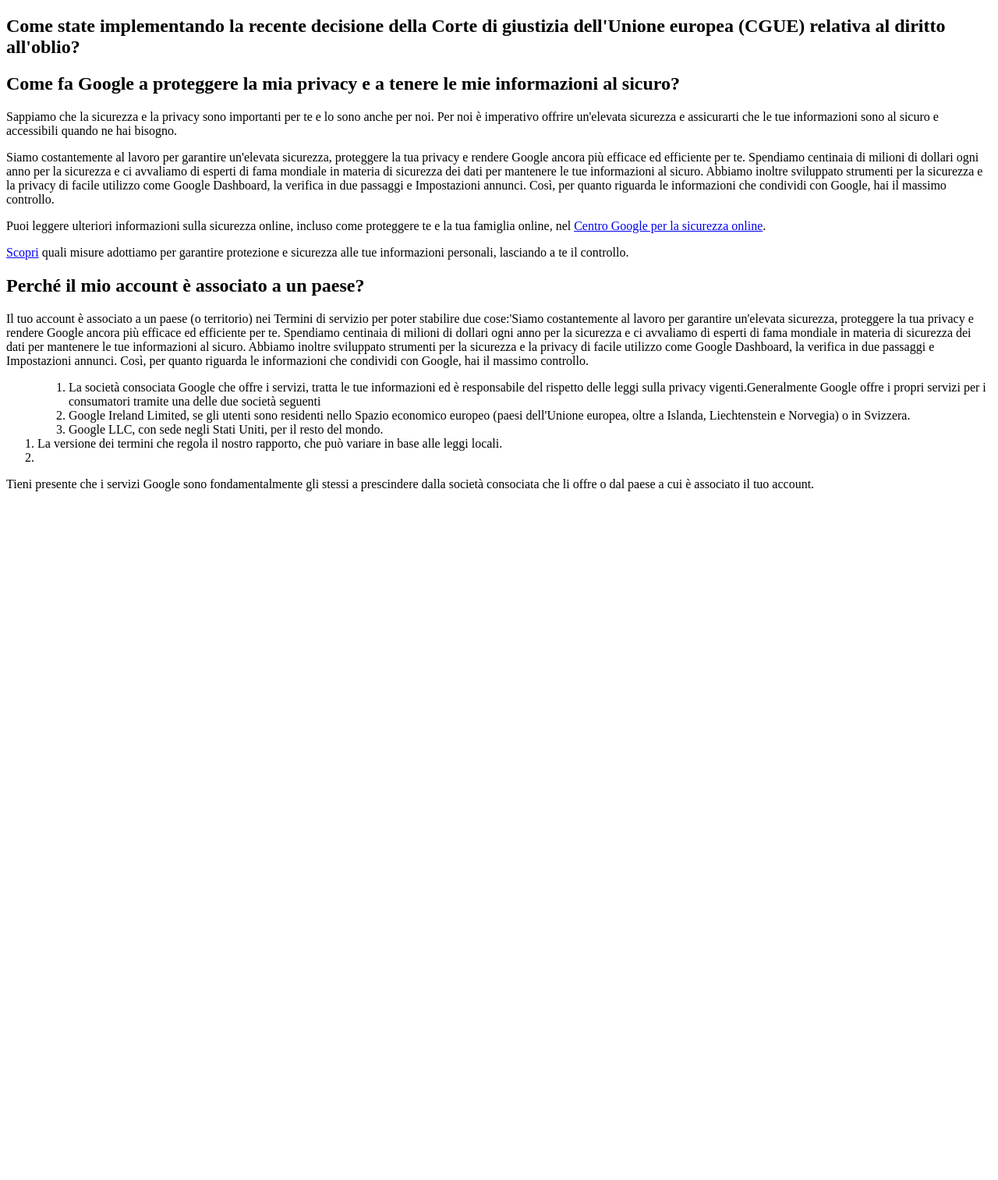
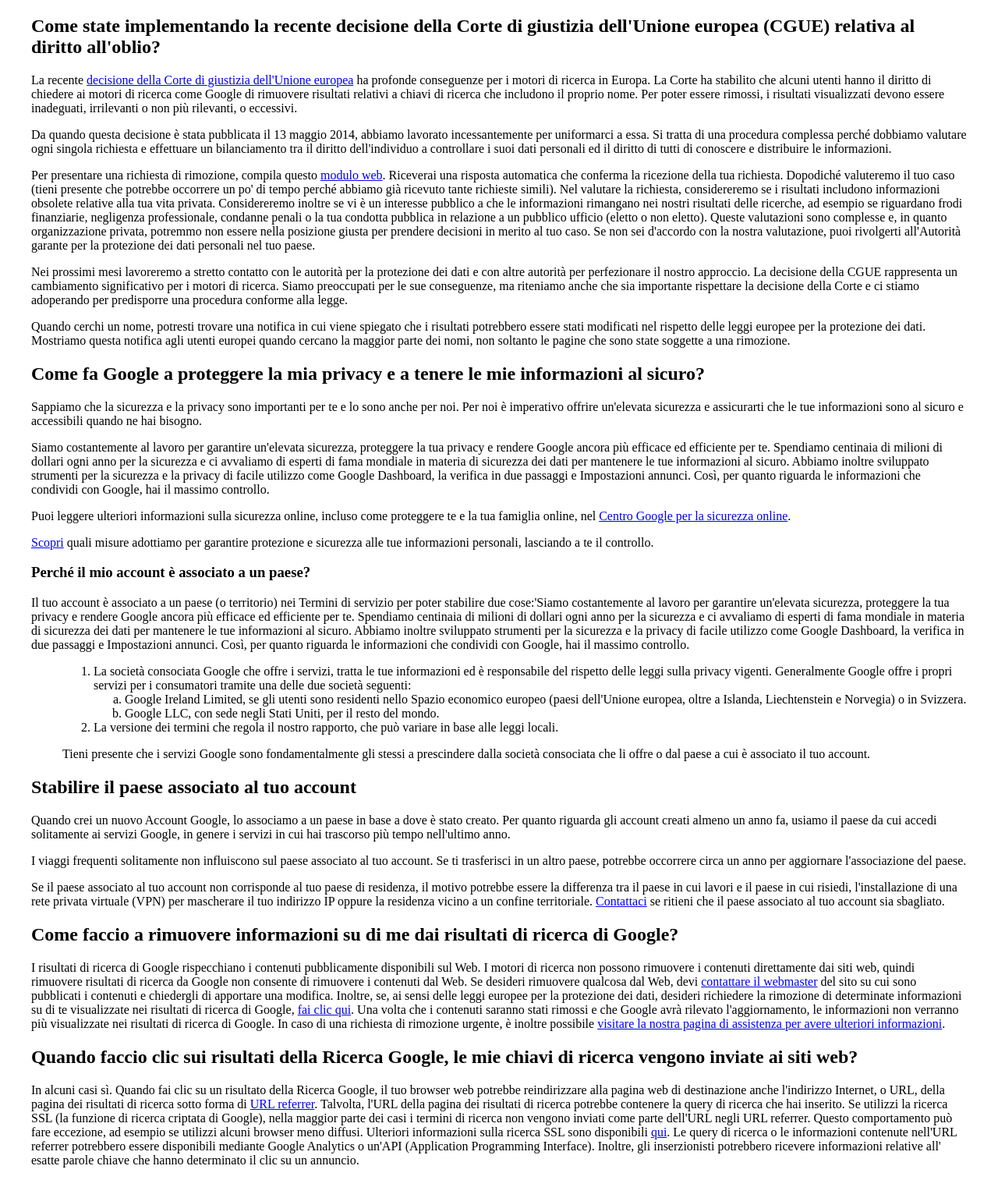
Before and after one commit to Alessandro2014/php-google-faq, a PHP site: page / in a window 1280 px wide. Shown: the whole page at 78% size. Before the commit the page ends 630 px from the top, so only its background shows below. Run offline with PHP 8.4, Linux system fonts and the light colour scheme; data that the repository does not hold is empty.

Commit message:
conclusione stampa + container

```diff
--- /dev/null
+++ b/css/style.css
@@ -0,0 +1,5 @@
+
+.container {
+    max-width: 1200px;
+    margin: 0 auto;
+}
--- a/index.php
+++ b/index.php
@@ -3,8 +3,8 @@
     $questions = [
         // SEZIONE 1
         [
-            "title" => "Come state implementando la recente decisione della Corte di giustizia dell'Unione europea (CGUE) relativa al diritto all'oblio?",
-            "text " =>
+            "title" => "<h2>Come state implementando la recente decisione della Corte di giustizia dell'Unione europea (CGUE) relativa al diritto all'oblio?</h2>",
+            "text" =>
             "<p>La recente <a href='http://curia.europa.eu/juris/document/document.jsf?text=&amp;docid=152065&amp;amppageIndex=0&amp;doclang=it&amp;mode=lst&amp;dir=&amp;occ=first&amp;part=1&amp;cid=276332'>decisione della Corte di giustizia dell'Unione europea</a> ha profonde conseguenze per i motori di ricerca in Europa. La Corte ha stabilito che alcuni utenti hanno il diritto di chiedere ai motori di ricerca come Google di rimuovere risultati relativi a chiavi di ricerca che includono il proprio nome. Per poter essere rimossi, i risultati visualizzati devono essere inadeguati, irrilevanti o non più rilevanti, o eccessivi.</p>
             <p>Da quando questa decisione è stata pubblicata il 13 maggio 2014, abbiamo lavorato incessantemente per uniformarci a essa. Si tratta di una procedura complessa perché dobbiamo valutare ogni singola richiesta e effettuare un bilanciamento tra il diritto dell'individuo a controllare i suoi dati personali ed il diritto di tutti di conoscere e distribuire le informazioni.</p>
             <p>Per presentare una richiesta di rimozione, compila questo <a href='https://support.google.com/legal/contact/lr_eudpa?product=websearch&amp;hl=it'>modulo web</a>. Riceverai una risposta automatica che conferma la ricezione della tua richiesta. Dopodiché valuteremo il tuo caso (tieni presente che potrebbe occorrere un po' di tempo perché abbiamo già ricevuto tante richieste simili). Nel valutare la richiesta, considereremo se i risultati includono informazioni obsolete relative alla tua vita privata. Considereremo inoltre se vi è un interesse pubblico a che le informazioni rimangano nei nostri risultati delle ricerche, ad esempio se riguardano frodi finanziarie, negligenza professionale, condanne penali o la tua condotta pubblica in relazione a un pubblico ufficio (eletto o non eletto). Queste valutazioni sono complesse e, in quanto organizzazione privata, potremmo non essere nella posizione giusta per prendere decisioni in merito al tuo caso. Se non sei d'accordo con la nostra valutazione, puoi rivolgerti all'Autorità garante per la protezione dei dati personali nel tuo paese.</p>
@@ -13,45 +13,44 @@
         ],
         // SEZIONE 2
         [
-            "title" => "Come fa Google a proteggere la mia privacy e a tenere le mie informazioni al sicuro?",
+            "title" => "<h2>Come fa Google a proteggere la mia privacy e a tenere le mie informazioni al sicuro?</h2>",
             "text" =>
             "<p>Sappiamo che la sicurezza e la privacy sono importanti per te e lo sono anche per noi. Per noi è imperativo offrire un'elevata sicurezza e assicurarti che le tue informazioni sono al sicuro e accessibili quando ne hai bisogno.</p>
             <p>Siamo costantemente al lavoro per garantire un'elevata sicurezza, proteggere la tua privacy e rendere Google ancora più efficace ed efficiente per te. Spendiamo centinaia di milioni di dollari ogni anno per la sicurezza e ci avvaliamo di esperti di fama mondiale in materia di sicurezza dei dati per mantenere le tue informazioni al sicuro. Abbiamo inoltre sviluppato strumenti per la sicurezza e la privacy di facile utilizzo come Google Dashboard, la verifica in due passaggi e Impostazioni annunci. Così, per quanto riguarda le informazioni che condividi con Google, hai il massimo controllo.</p>
             <p>Puoi leggere ulteriori informazioni sulla sicurezza online, incluso come proteggere te e la tua famiglia online, nel <a href='https://www.google.com/safetycenter/'>Centro Google per la sicurezza online</a>.</p>
             <p><a href='https://privacy.google.com'>Scopri</a> quali misure adottiamo per garantire protezione e sicurezza alle tue informazioni personali, lasciando a te il controllo.</p>",
         ],
-        // SOTTOSEZIONE 1
+        // SEZIONE 3
         [
-            "title" => "Perché il mio account è associato a un paese?",
+            "title" => "<h3>Perché il mio account è associato a un paese?</h3>",
             "text" =>
             "<p>Il tuo account è associato a un paese (o territorio) nei Termini di servizio per poter stabilire due cose:'Siamo costantemente al lavoro per garantire un'elevata sicurezza, proteggere la tua privacy e rendere Google ancora più efficace ed efficiente per te. Spendiamo centinaia di milioni di dollari ogni anno per la sicurezza e ci avvaliamo di esperti di fama mondiale in materia di sicurezza dei dati per mantenere le tue informazioni al sicuro. Abbiamo inoltre sviluppato strumenti per la sicurezza e la privacy di facile utilizzo come Google Dashboard, la verifica in due passaggi e Impostazioni annunci. Così, per quanto riguarda le informazioni che condividi con Google, hai il massimo controllo.</p>
                 <ol>
-                <ol><li>La società consociata Google che offre i servizi, tratta le tue informazioni ed è responsabile del rispetto delle leggi sulla privacy vigenti.Generalmente Google offre i propri servizi per i consumatori tramite una delle due società seguenti</li>
-                <li>Google Ireland Limited, se gli utenti sono residenti nello Spazio economico europeo (paesi dell'Unione europea, oltre a Islanda, Liechtenstein e Norvegia) o in Svizzera.</li>
-                    <li>Google LLC, con sede negli Stati Uniti, per il resto del mondo.</li></ol>
-                  <li>La versione dei termini che regola il nostro rapporto, che può variare in base alle leggi locali.<li></ol>
-                  <p>Tieni presente che i servizi Google sono fondamentalmente gli stessi a prescindere dalla società consociata che li offre o dal paese a cui è associato il tuo account.</p>",
+                <ol><li class='smANld'>La società consociata Google che offre i servizi, tratta le tue informazioni ed è responsabile del rispetto delle leggi sulla privacy vigenti. Generalmente Google offre i propri servizi per i consumatori tramite una delle due società seguenti:<ol type='a'>
+                <li>Google Ireland Limited, se gli utenti sono residenti nello Spazio economico europeo (paesi dell'Unione europea, oltre a Islanda, Liechtenstein e Norvegia) o in Svizzera.</li><li>Google LLC, con sede negli Stati Uniti, per il resto del mondo.</li></ol></li>
+                <li>La versione dei termini che regola il nostro rapporto, che può variare in base alle leggi locali.</li></ol>
+                <p>Tieni presente che i servizi Google sono fondamentalmente gli stessi a prescindere dalla società consociata che li offre o dal paese a cui è associato il tuo account.</p>",
         ],
-        //     // SOTTOSEZIONE 2
-        //     "Stabilire il paese associato al tuo account" => [
-        //         [
-        //             "Quando crei un nuovo Account Google, lo associamo a un paese in base a dove è stato creato. Per quanto riguarda gli account creati almeno un anno fa, usiamo il paese da cui accedi solitamente ai servizi Google, in genere i servizi in cui hai trascorso più tempo nell'ultimo anno.",
-        //             "I viaggi frequenti solitamente non influiscono sul paese associato al tuo account. Se ti trasferisci in un altro paese, potrebbe occorrere circa un anno per aggiornare l'associazione del paese.",
-        //             "Se il paese associato al tuo account non corrisponde al tuo paese di residenza, il motivo potrebbe essere la differenza tra il paese in cui lavori e il paese in cui risiedi, l'installazione di una rete privata virtuale (VPN) per mascherare il tuo indirizzo IP oppure la residenza vicino a un confine territoriale. <a href='country-association-contact-us' class='N6CPUe' target='_blank'>Contattaci</a> se ritieni che il paese associato al tuo account sia sbagliato.",
-        //         ]
-        //   ],
-        // ],
-        //     "Come faccio a rimuovere informazioni su di me dai risultati di ricerca di Google?" => [
-        //         [
-        //             "I risultati di ricerca di Google rispecchiano i contenuti pubblicamente disponibili sul Web. I motori di ricerca non possono rimuovere i contenuti direttamente dai siti web, quindi rimuovere risultati di ricerca da Google non consente di rimuovere i contenuti dal Web. Se desideri rimuovere qualcosa dal Web, devi <a href='https://support.google.com/websearch/answer/9109?hl=it'>contattare il webmaster</a> del sito su cui sono pubblicati i contenuti e chiedergli di apportare una modifica. Inoltre, se, ai sensi delle leggi europee per la protezione dei dati, desideri richiedere la rimozione di determinate informazioni su di te visualizzate nei risultati di ricerca di Google, <a href='https://support.google.com/legal/contact/lr_eudpa?product=websearch&amp;hl=it'>fai clic qui</a>. Una volta che i contenuti saranno stati rimossi e che Google avrà rilevato l'aggiornamento, le informazioni non verranno più visualizzate nei risultati di ricerca di Google. In caso di una richiesta di rimozione urgente, è inoltre possibile <a href='https://support.google.com/websearch/troubleshooter/3111061?hl=it'>visitare la nostra pagina di assistenza per avere ulteriori informazioni</a>.",
-        //             "",
-        //         ],
-        //     ],
-        //     "Quando faccio clic sui risultati della Ricerca Google, le mie chiavi di ricerca vengono inviate ai siti web?" => [
-        //         [
-        //             "In alcuni casi sì. Quando fai clic su un risultato della Ricerca Google, il tuo browser web potrebbe reindirizzare alla pagina web di destinazione anche l'indirizzo Internet, o URL, della pagina dei risultati di ricerca sotto forma di <a href='privacy/key-terms#toc-terms-http'>URL referrer</a>. Talvolta, l'URL della pagina dei risultati di ricerca potrebbe contenere la query di ricerca che hai inserito. Se utilizzi la ricerca SSL (la funzione di ricerca criptata di Google), nella maggior parte dei casi i termini di ricerca non vengono inviati come parte dell'URL negli URL referrer. Questo comportamento può fare eccezione, ad esempio se utilizzi alcuni browser meno diffusi. Ulteriori informazioni sulla ricerca SSL sono disponibili <a href='https://support.google.com/websearch/answer/173733'>qui</a>. Le query di ricerca o le informazioni contenute nell'URL referrer potrebbero essere disponibili mediante Google Analytics o un'API (Application Programming Interface). Inoltre, gli inserzionisti potrebbero ricevere informazioni relative all' esatte parole chiave che hanno determinato il clic su un annuncio.",
-        //         ],
-        //     ],
+        // SEZIONE 4
+        [
+            "title" => "<h2>Stabilire il paese associato al tuo account</h2>",
+            "text" =>
+            "<p>Quando crei un nuovo Account Google, lo associamo a un paese in base a dove è stato creato. Per quanto riguarda gli account creati almeno un anno fa, usiamo il paese da cui accedi solitamente ai servizi Google, in genere i servizi in cui hai trascorso più tempo nell'ultimo anno.</p>
+            <p>I viaggi frequenti solitamente non influiscono sul paese associato al tuo account. Se ti trasferisci in un altro paese, potrebbe occorrere circa un anno per aggiornare l'associazione del paese.</p>
+            <p>Se il paese associato al tuo account non corrisponde al tuo paese di residenza, il motivo potrebbe essere la differenza tra il paese in cui lavori e il paese in cui risiedi, l'installazione di una rete privata virtuale (VPN) per mascherare il tuo indirizzo IP oppure la residenza vicino a un confine territoriale. <a href='country-association-contact-us'>Contattaci</a> se ritieni che il paese associato al tuo account sia sbagliato.</p>",
+        ],
+        //SEZIONE 5
+        [
+            "title" => "<h2>Come faccio a rimuovere informazioni su di me dai risultati di ricerca di Google?</h2>",
+            "text" =>
+            "<p>I risultati di ricerca di Google rispecchiano i contenuti pubblicamente disponibili sul Web. I motori di ricerca non possono rimuovere i contenuti direttamente dai siti web, quindi rimuovere risultati di ricerca da Google non consente di rimuovere i contenuti dal Web. Se desideri rimuovere qualcosa dal Web, devi <a href='https://support.google.com/websearch/answer/9109?hl=it'>contattare il webmaster</a> del sito su cui sono pubblicati i contenuti e chiedergli di apportare una modifica. Inoltre, se, ai sensi delle leggi europee per la protezione dei dati, desideri richiedere la rimozione di determinate informazioni su di te visualizzate nei risultati di ricerca di Google, <a href='https://support.google.com/legal/contact/lr_eudpa?product=websearch&amp;hl=it'>fai clic qui</a>. Una volta che i contenuti saranno stati rimossi e che Google avrà rilevato l'aggiornamento, le informazioni non verranno più visualizzate nei risultati di ricerca di Google. In caso di una richiesta di rimozione urgente, è inoltre possibile <a href='https://support.google.com/websearch/troubleshooter/3111061?hl=it'>visitare la nostra pagina di assistenza per avere ulteriori informazioni</a>.</p>",
+        ],
+        // SEZIONE 6
+        [
+            "title" => "<h2>Quando faccio clic sui risultati della Ricerca Google, le mie chiavi di ricerca vengono inviate ai siti web?</h2>",
+            "text" =>
+            "<p>In alcuni casi sì. Quando fai clic su un risultato della Ricerca Google, il tuo browser web potrebbe reindirizzare alla pagina web di destinazione anche l'indirizzo Internet, o URL, della pagina dei risultati di ricerca sotto forma di <a href='privacy/key-terms#toc-terms-http'>URL referrer</a>. Talvolta, l'URL della pagina dei risultati di ricerca potrebbe contenere la query di ricerca che hai inserito. Se utilizzi la ricerca SSL (la funzione di ricerca criptata di Google), nella maggior parte dei casi i termini di ricerca non vengono inviati come parte dell'URL negli URL referrer. Questo comportamento può fare eccezione, ad esempio se utilizzi alcuni browser meno diffusi. Ulteriori informazioni sulla ricerca SSL sono disponibili <a href='https://support.google.com/websearch/answer/173733'>qui</a>. Le query di ricerca o le informazioni contenute nell'URL referrer potrebbero essere disponibili mediante Google Analytics o un'API (Application Programming Interface). Inoltre, gli inserzionisti potrebbero ricevere informazioni relative all' esatte parole chiave che hanno determinato il clic su un annuncio.</p>",
+        ],
     ];
     ?>
 
@@ -62,18 +61,19 @@
      <meta charset="UTF-8">
      <meta http-equiv="X-UA-Compatible" content="IE=edge">
      <meta name="viewport" content="width=device-width, initial-scale=1.0">
+     <link rel="stylesheet" href="css/style.css">
      <title>Google-faq</title>
  </head>
 
  <body>
-     <main>
+     <main class="container">
          <?php foreach ($questions as $question) { ?>
-             <h2>
+             <div>
                  <?php echo $question["title"] ?>
-             </h2>
-             <p>
+             </div>
+             <div>
                  <?php echo $question["text"] ?>
-             </p>
+             </div>
          <?php } ?>
 
      </main>
```
